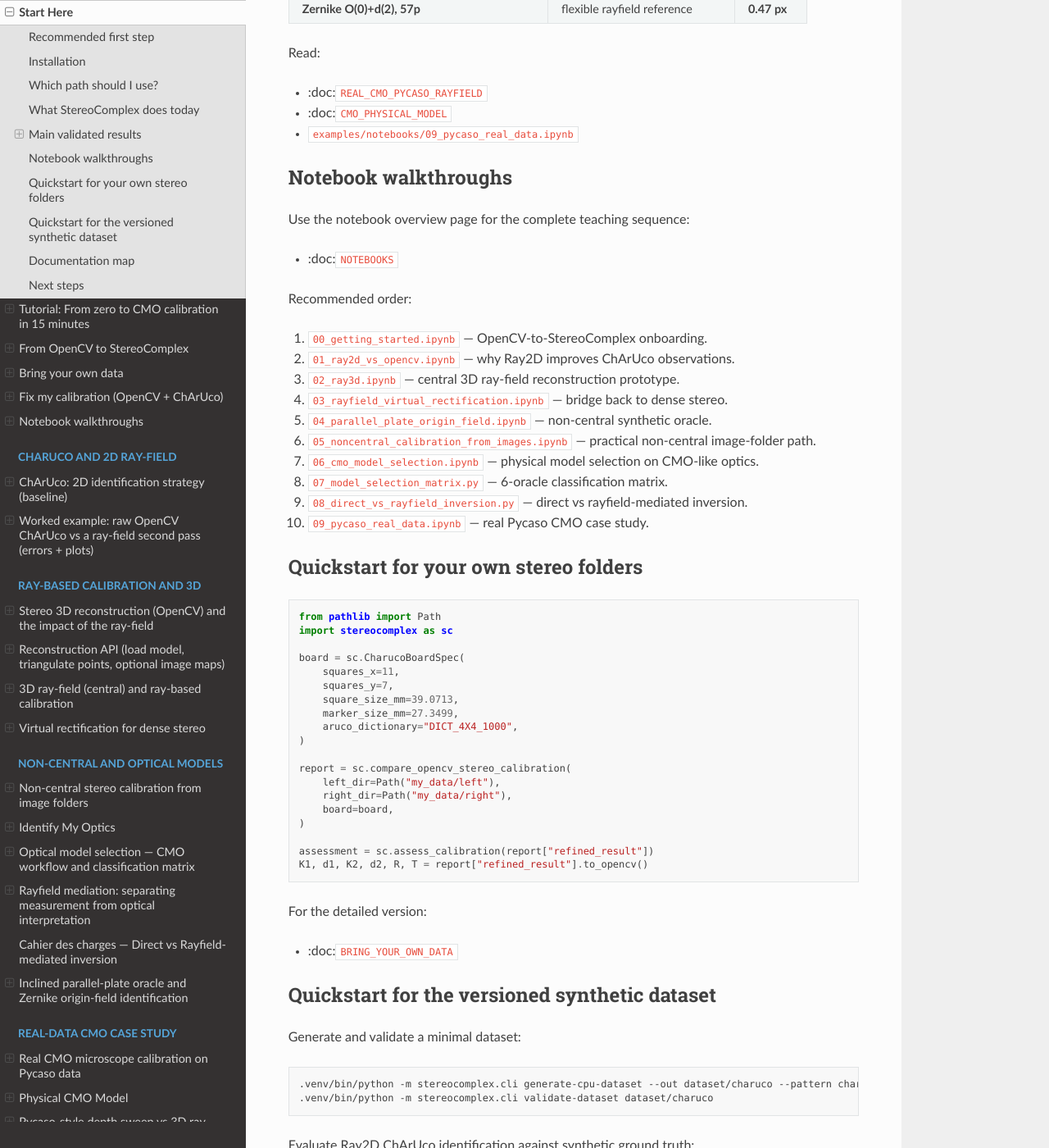
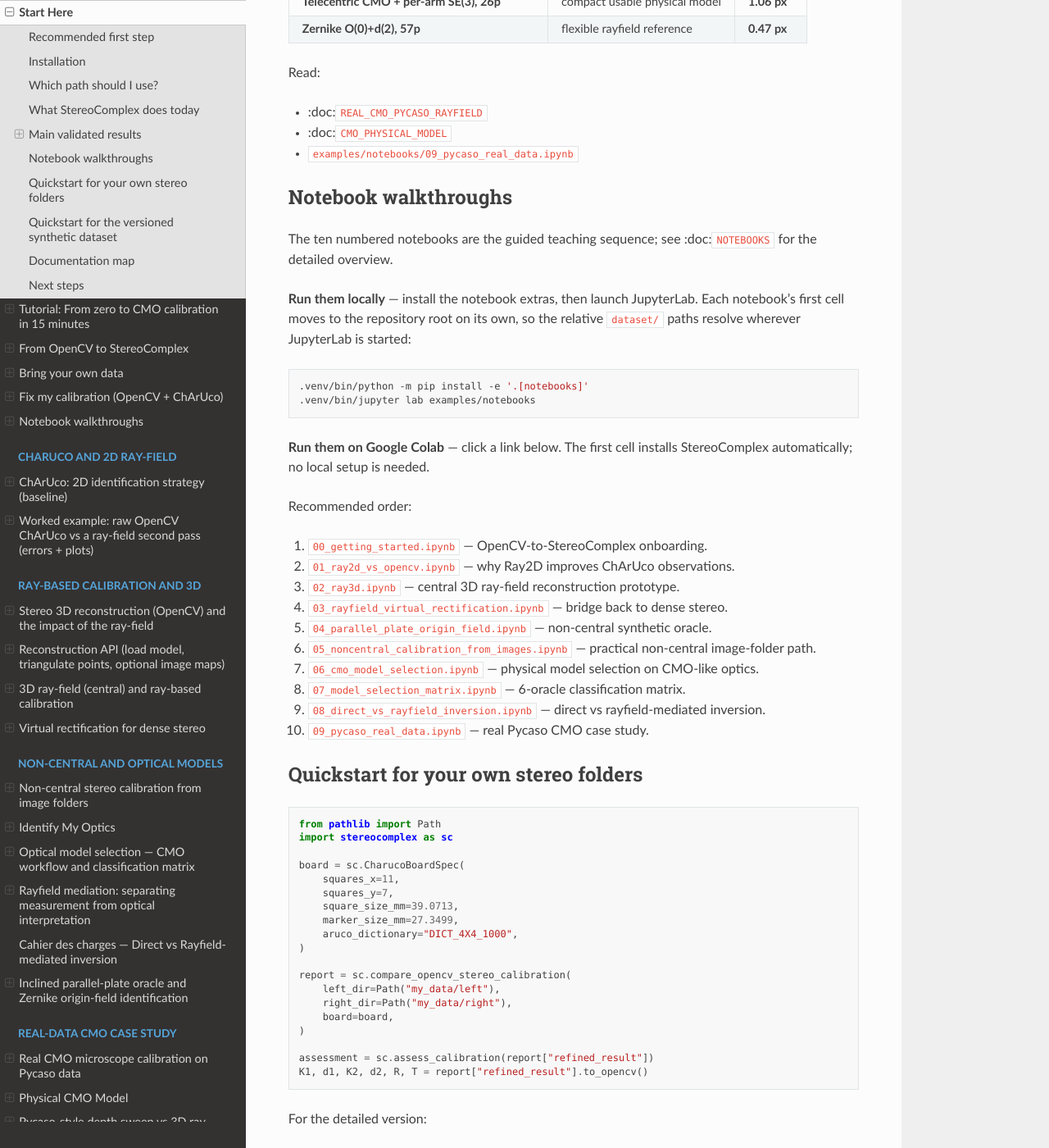
Before and after one commit to jeffwitz/StereoComplex, a Sphinx documentation site: the page built from docs/START_HERE.md, in a window 1280 px wide and 1400 px high, scrolled down 2898 px. Shown: the whole window at 82% size. Built offline with Sphinx 7.4.7 and the Read the Docs theme 3.1.0, drawn with Linux system fonts in a browser that asks for light colours; some of the changed text lies outside the part shown.

Commit message:
docs: fix START_HERE — Jupyter launch command + clickable Colab links
START_HERE listed the notebooks as plain text (and 07/08 as .py) with
no way to launch them. Add the local JupyterLab launch command and turn
all ten notebooks into clickable "open in Colab" links; correct 07/08
to their .ipynb form. The notebook-00 first step is now a Colab link too.

````diff
--- a/docs/START_HERE.md
+++ b/docs/START_HERE.md
@@ -14,7 +14,8 @@
 
 ## Recommended first step
 
-Start with notebook 00:
+Start with notebook 00 — [open it directly in Google Colab](https://colab.research.google.com/github/jeffwitz/StereoComplex/blob/develop/examples/notebooks/00_getting_started.ipynb),
+or run it locally (see the *Notebook walkthroughs* section below):
 
 ```text
 examples/notebooks/00_getting_started.ipynb
@@ -112,22 +113,33 @@
 
 ## Notebook walkthroughs
 
-Use the notebook overview page for the complete teaching sequence:
+The ten numbered notebooks are the guided teaching sequence; see
+:doc:`NOTEBOOKS` for the detailed overview.
 
-- :doc:`NOTEBOOKS`
+**Run them locally** — install the notebook extras, then launch JupyterLab.
+Each notebook's first cell moves to the repository root on its own, so the
+relative `dataset/` paths resolve wherever JupyterLab is started:
+
+```bash
+.venv/bin/python -m pip install -e '.[notebooks]'
+.venv/bin/jupyter lab examples/notebooks
+```
+
+**Run them on Google Colab** — click a link below. The first cell installs
+StereoComplex automatically; no local setup is needed.
 
 Recommended order:
 
-1. `00_getting_started.ipynb` — OpenCV-to-StereoComplex onboarding.
-2. `01_ray2d_vs_opencv.ipynb` — why Ray2D improves ChArUco observations.
-3. `02_ray3d.ipynb` — central 3D ray-field reconstruction prototype.
-4. `03_rayfield_virtual_rectification.ipynb` — bridge back to dense stereo.
-5. `04_parallel_plate_origin_field.ipynb` — non-central synthetic oracle.
-6. `05_noncentral_calibration_from_images.ipynb` — practical non-central image-folder path.
-7. `06_cmo_model_selection.ipynb` — physical model selection on CMO-like optics.
-8. `07_model_selection_matrix.py` — 6-oracle classification matrix.
-9. `08_direct_vs_rayfield_inversion.py` — direct vs rayfield-mediated inversion.
-10. `09_pycaso_real_data.ipynb` — real Pycaso CMO case study.
+1. [`00_getting_started.ipynb`](https://colab.research.google.com/github/jeffwitz/StereoComplex/blob/develop/examples/notebooks/00_getting_started.ipynb) — OpenCV-to-StereoComplex onboarding.
+2. [`01_ray2d_vs_opencv.ipynb`](https://colab.research.google.com/github/jeffwitz/StereoComplex/blob/develop/examples/notebooks/01_ray2d_vs_opencv.ipynb) — why Ray2D improves ChArUco observations.
+3. [`02_ray3d.ipynb`](https://colab.research.google.com/github/jeffwitz/StereoComplex/blob/develop/examples/notebooks/02_ray3d.ipynb) — central 3D ray-field reconstruction prototype.
+4. [`03_rayfield_virtual_rectification.ipynb`](https://colab.research.google.com/github/jeffwitz/StereoComplex/blob/develop/examples/notebooks/03_rayfield_virtual_rectification.ipynb) — bridge back to dense stereo.
+5. [`04_parallel_plate_origin_field.ipynb`](https://colab.research.google.com/github/jeffwitz/StereoComplex/blob/develop/examples/notebooks/04_parallel_plate_origin_field.ipynb) — non-central synthetic oracle.
+6. [`05_noncentral_calibration_from_images.ipynb`](https://colab.research.google.com/github/jeffwitz/StereoComplex/blob/develop/examples/notebooks/05_noncentral_calibration_from_images.ipynb) — practical non-central image-folder path.
+7. [`06_cmo_model_selection.ipynb`](https://colab.research.google.com/github/jeffwitz/StereoComplex/blob/develop/examples/notebooks/06_cmo_model_selection.ipynb) — physical model selection on CMO-like optics.
+8. [`07_model_selection_matrix.ipynb`](https://colab.research.google.com/github/jeffwitz/StereoComplex/blob/develop/examples/notebooks/07_model_selection_matrix.ipynb) — 6-oracle classification matrix.
+9. [`08_direct_vs_rayfield_inversion.ipynb`](https://colab.research.google.com/github/jeffwitz/StereoComplex/blob/develop/examples/notebooks/08_direct_vs_rayfield_inversion.ipynb) — direct vs rayfield-mediated inversion.
+10. [`09_pycaso_real_data.ipynb`](https://colab.research.google.com/github/jeffwitz/StereoComplex/blob/develop/examples/notebooks/09_pycaso_real_data.ipynb) — real Pycaso CMO case study.
 
 ## Quickstart for your own stereo folders
 
````
